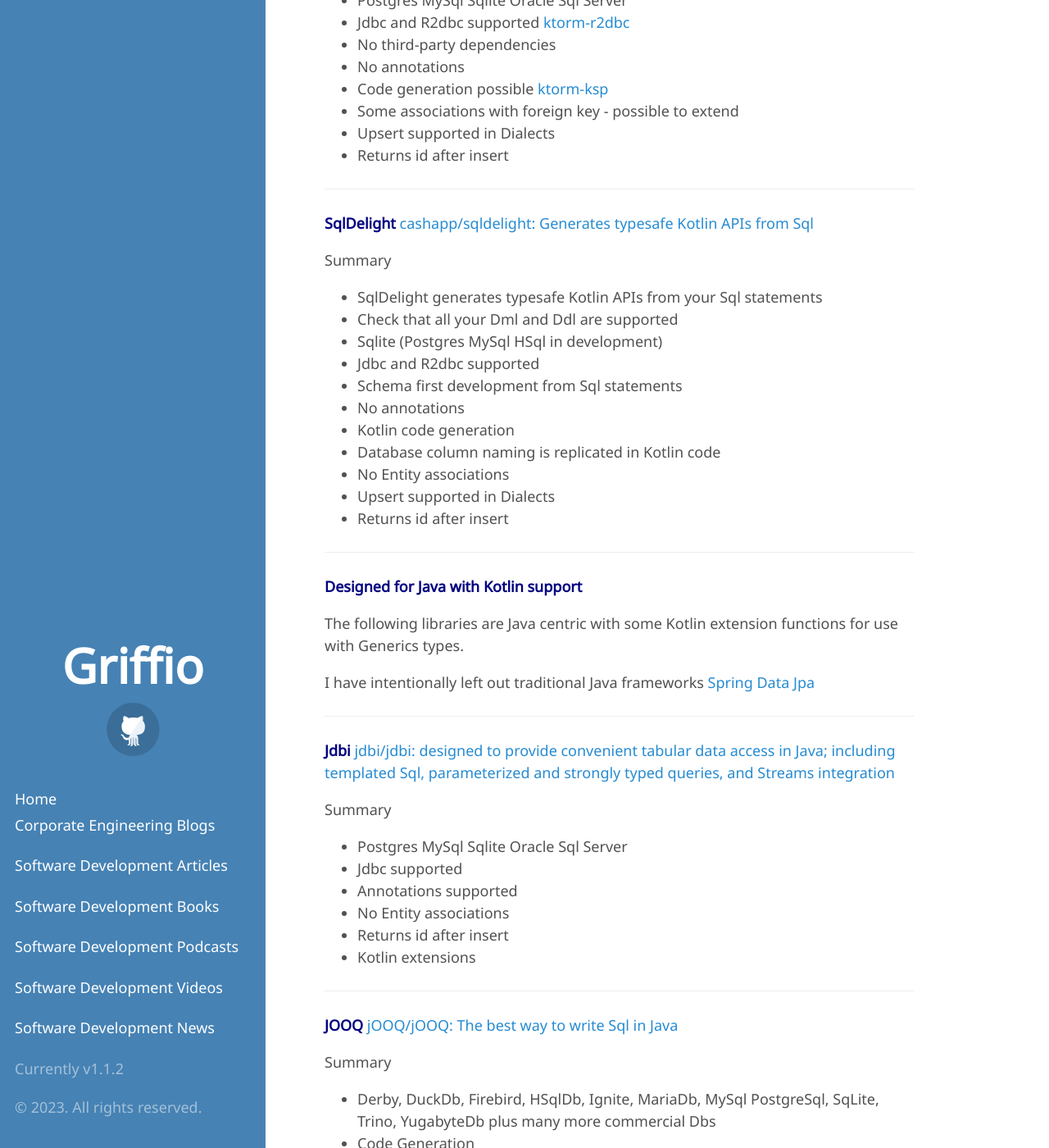
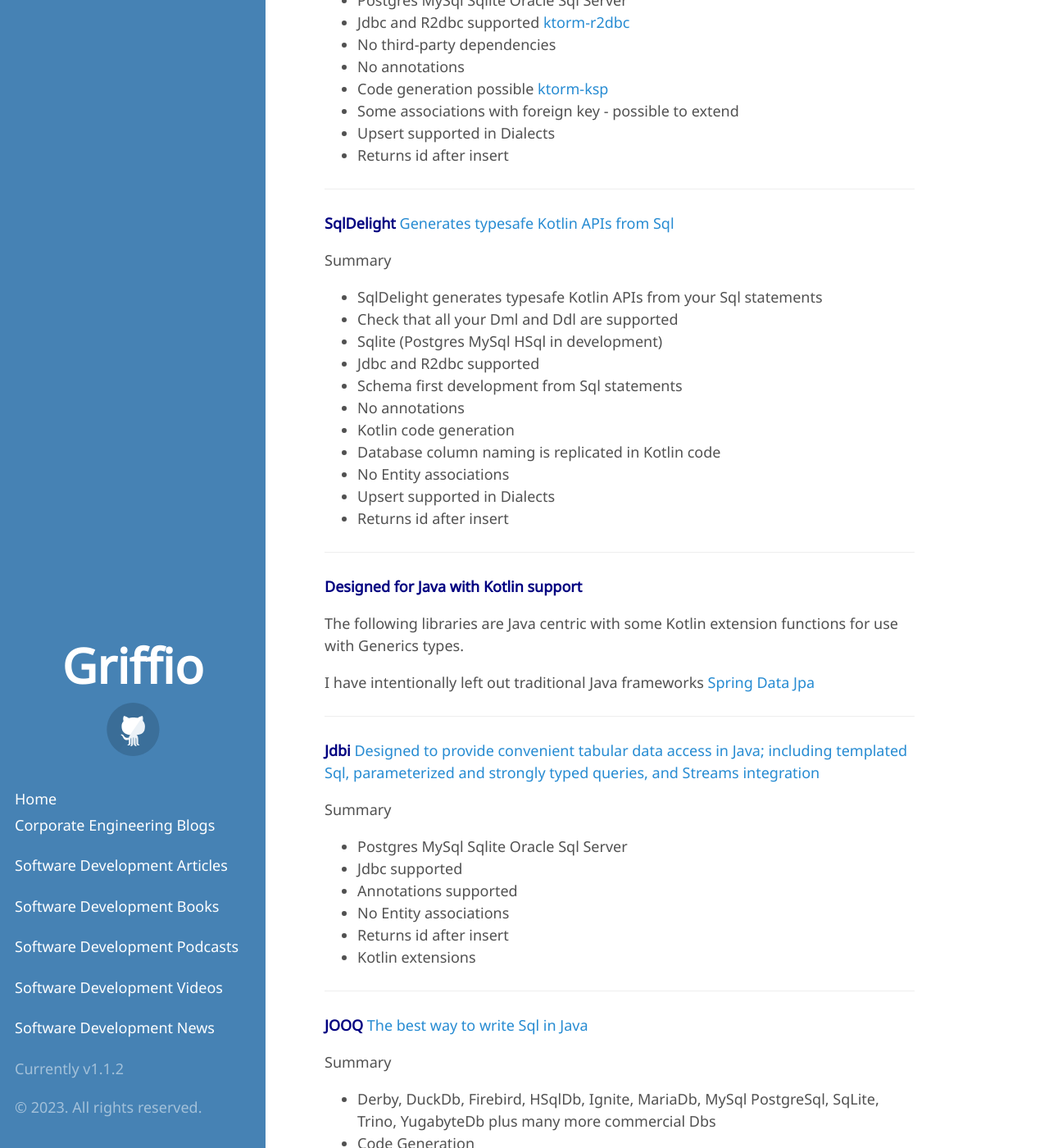
Before and after one commit to griffio/griffio.github.io, a Jekyll site: the page built from _posts/2023-04-20-More-Kotlin-Sql-Persistence-Comparision.md, in a window 1280 px wide and 1400 px high, scrolled down 3618 px. Shown: the whole window at 82% size. Built offline with Jekyll 4.4.1, drawn with Linux system fonts in a browser that asks for light colours; some web fonts are replaced; some of the changed text lies outside the part shown.

Commit message:
First draft
Tidy links

```diff
--- a/_posts/2023-04-20-More-Kotlin-Sql-Persistence-Comparision.md
+++ b/_posts/2023-04-20-More-Kotlin-Sql-Persistence-Comparision.md
@@ -126,7 +126,7 @@
 
 ---
 
-**SqlDelight** [cashapp/sqldelight: Generates typesafe Kotlin APIs from Sql](https://github.com/cashapp/sqldelight)
+**SqlDelight** [Generates typesafe Kotlin APIs from Sql](https://github.com/cashapp/sqldelight)
 
 Summary
 * SqlDelight generates typesafe Kotlin APIs from your Sql statements
@@ -151,7 +151,7 @@
 
 ---
 
-**Jdbi** [jdbi/jdbi: designed to provide convenient tabular data access in Java; including templated Sql, parameterized and strongly typed queries, and Streams integration](https://github.com/jdbi/jdbi)
+**Jdbi** [Designed to provide convenient tabular data access in Java; including templated Sql, parameterized and strongly typed queries, and Streams integration](https://github.com/jdbi/jdbi)
 
 Summary
 
@@ -164,7 +164,7 @@
 
 ---
 
-**JOOQ** [jOOQ/jOOQ: The best way to write Sql in Java](https://github.com/jOOQ/jOOQ)
+**JOOQ** [The best way to write Sql in Java](https://github.com/jOOQ/jOOQ)
 
 Summary
 
```
Also changed, not shown: other parts of _posts/2023-04-20-More-Kotlin-Sql-Persistence-Comparision.md (+5 -5 lines).
